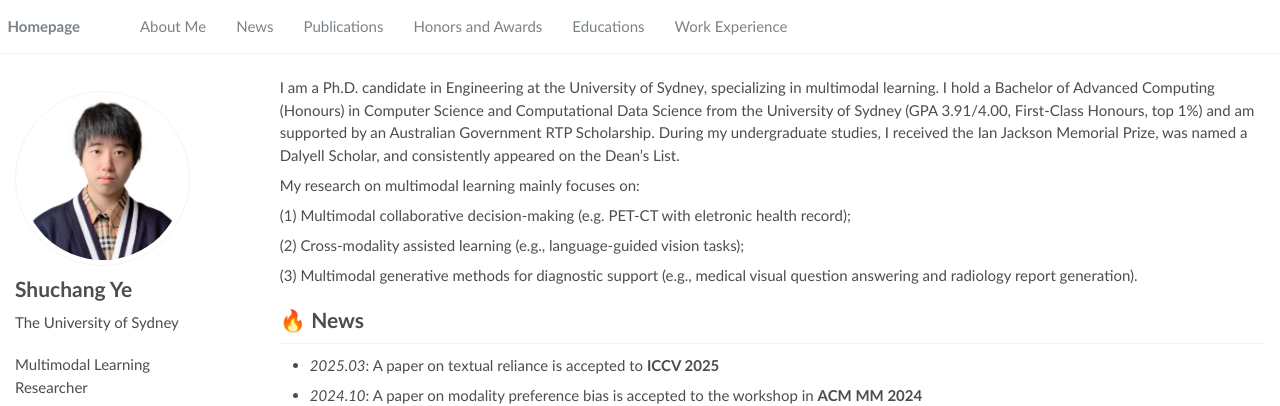
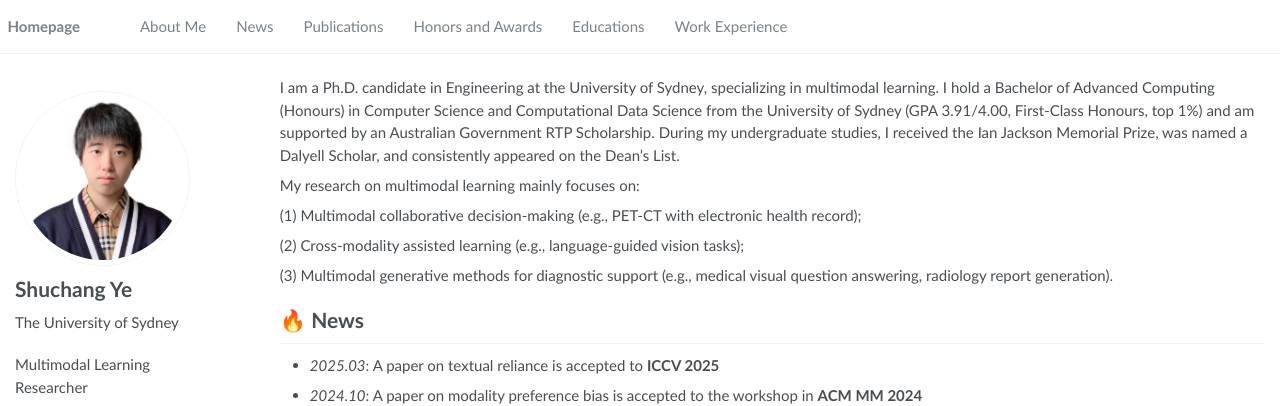
Before and after one commit to ShuchangYe-bib/ShuchangYe-bib.github.io, a Jekyll site: the page built from _pages/about.md, in a window 1280 px wide and 900 px high. Shown: the top 406 px of the window. Built offline with Jekyll 4.4.1, drawn with Linux system fonts in a browser that asks for light colours.

Commit message:
minor fix

```diff
--- a/_pages/about.md
+++ b/_pages/about.md
@@ -21,11 +21,11 @@ I am a Ph.D. candidate in Engineering at the University of Sydney, specializing
 
 My research on multimodal learning mainly focuses on:
 
-(1) Multimodal collaborative decision-making (e.g. PET-CT with eletronic health record);
+(1) Multimodal collaborative decision-making (e.g., PET-CT with electronic health record);
 
 (2) Cross-modality assisted learning (e.g., language-guided vision tasks);
 
-(3) Multimodal generative methods for diagnostic support (e.g., medical visual question answering and radiology report generation).
+(3) Multimodal generative methods for diagnostic support (e.g., medical visual question answering, radiology report generation).
 
 # 🔥 News
 - *2025.03*: A paper on textual reliance is accepted to **ICCV 2025**
```
